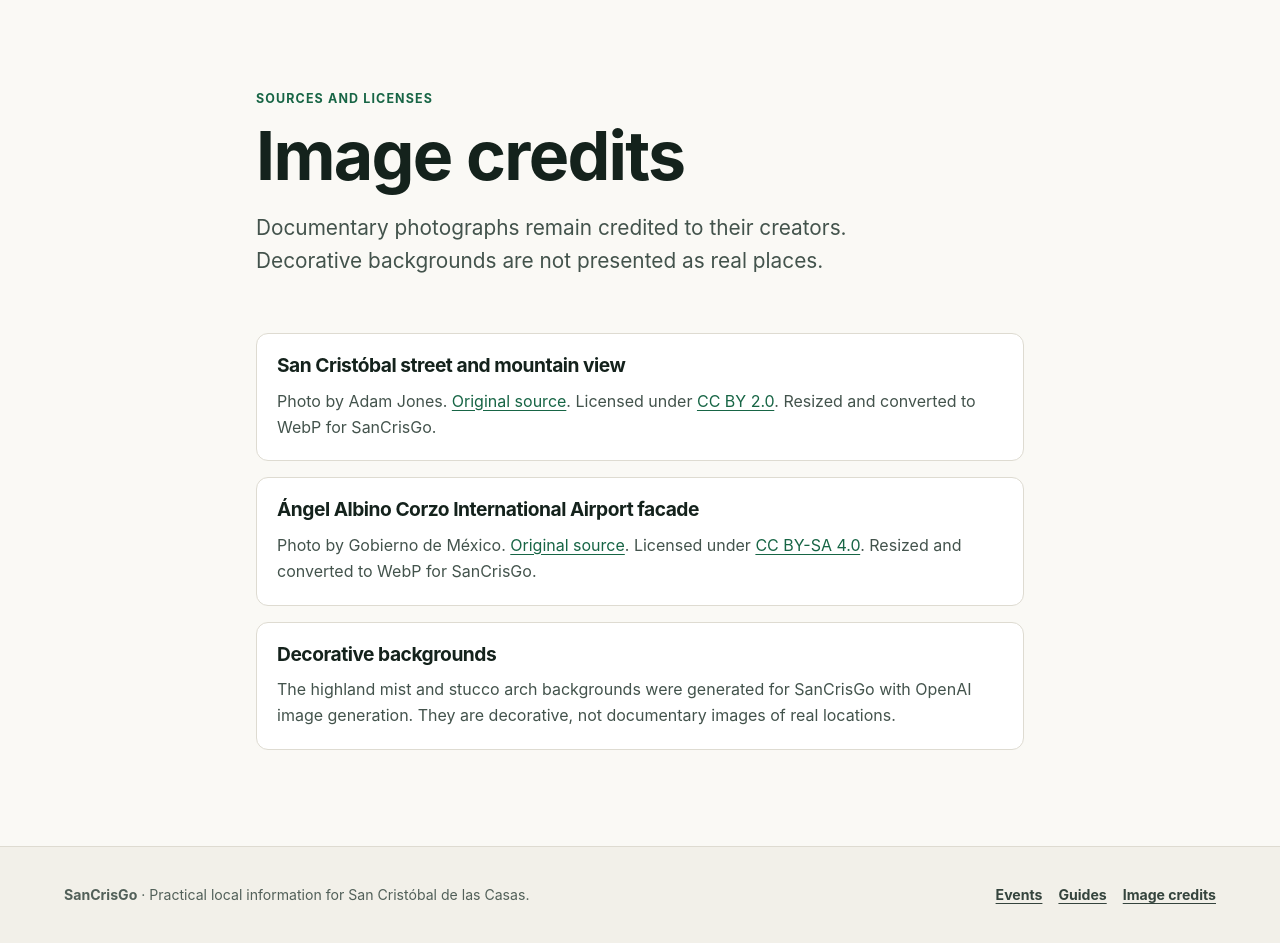
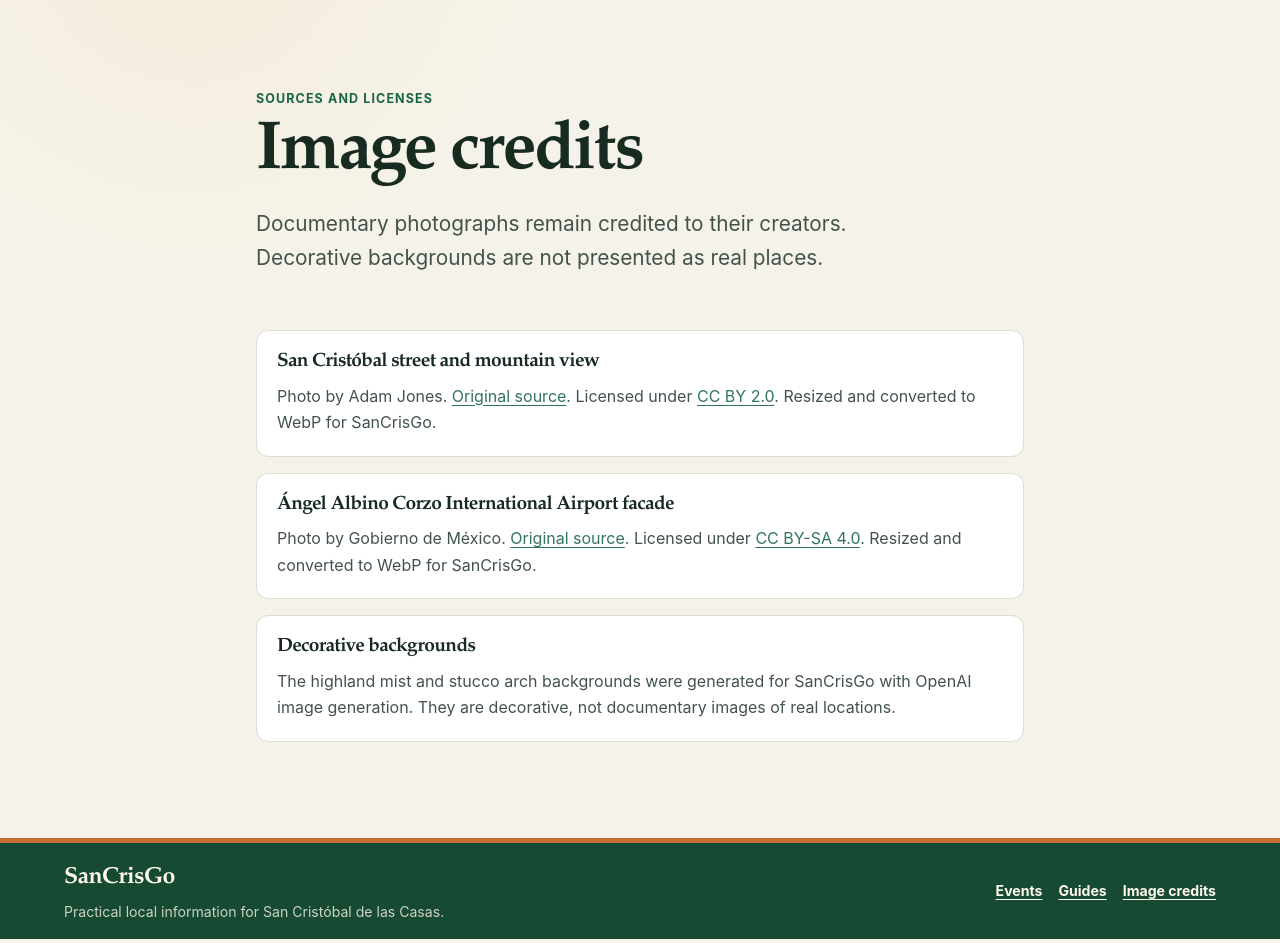
Before and after one commit to Erchim/SanCrisGo, a Next.js app: page /image-credits in a window 1280 px wide. Shown: the part 80-1023 px from the top of the page. Built offline with nearby package versions, Linux system fonts and the light colour scheme; no server answers.

Commit message:
Improve public design and guide SEO

```diff
--- a/src/app/globals.css
+++ b/src/app/globals.css
@@ -1,29 +1,39 @@
 :root {
   color-scheme: light;
+  --paper: #f5f3e9;
+  --cream: #fff9ee;
+  --ink: #243328;
+  --forest: #174a32;
+  --green: #32765a;
+  --sage: #aeb49a;
+  --terracotta: #c66d38;
+  --line: #d9d7cb;
+  --muted: #5f6d65;
+  --display-font: "Iowan Old Style", "Palatino Linotype", "Book Antiqua", Palatino, Georgia, serif;
   font-family: Inter, ui-sans-serif, system-ui, -apple-system, BlinkMacSystemFont, "Segoe UI", sans-serif;
-  color: #17251f;
-  background: #faf9f5;
+  color: var(--ink);
+  background: var(--paper);
 }
 
 * { box-sizing: border-box; }
-body { margin: 0; min-width: 20rem; }
-a { color: #176545; text-underline-offset: 0.2em; }
-a:hover { color: #0d432d; }
-.site-header { position: relative; z-index: 20; border-bottom: 1px solid #dedbd1; background: rgba(255, 255, 255, 0.92); backdrop-filter: blur(0.8rem); }
+body { min-width: 20rem; margin: 0; background: radial-gradient(circle at 15% 0%, rgba(239, 198, 145, 0.16), transparent 22rem), var(--paper); }
+a { color: var(--green); text-underline-offset: 0.2em; }
+a:hover { color: var(--forest); }
+.site-header { position: relative; z-index: 20; border-bottom: 1px solid rgba(174, 180, 154, 0.55); background: rgba(255, 249, 238, 0.9); backdrop-filter: blur(0.8rem); }
 .site-header nav, main { width: min(100% - 2rem, 72rem); margin-inline: auto; }
 .site-header nav { display: flex; align-items: center; justify-content: space-between; gap: 1.5rem; min-height: 4.5rem; }
-.site-name { color: #17251f; font-size: 1.15rem; font-weight: 750; letter-spacing: -0.02em; text-decoration: none; }
+.site-name { color: var(--forest); font-family: var(--display-font); font-size: 1.45rem; font-weight: 700; letter-spacing: -0.035em; text-decoration: none; }
 .site-links { display: flex; gap: 1.5rem; }
 .site-links a { color: #35443d; font-weight: 600; text-decoration: none; }
 .site-links a:hover { color: #176545; text-decoration: underline; }
 main { padding-block: clamp(2.5rem, 8vw, 6rem); }
-h1, h2, h3 { color: #14221c; letter-spacing: -0.025em; }
-h1 { margin: 0; font-size: clamp(2.35rem, 8vw, 4.25rem); line-height: 1.04; }
-h2 { line-height: 1.2; }
+h1, h2, h3 { color: #182b20; font-family: var(--display-font); font-weight: 700; letter-spacing: -0.035em; }
+h1 { margin: 0; font-size: clamp(2.35rem, 8vw, 4.25rem); line-height: 0.99; text-wrap: balance; }
+h2 { line-height: 1.12; text-wrap: balance; }
 p, li { line-height: 1.65; }
 .lede { max-width: 42rem; margin-block: 1.25rem 0; color: #43534c; font-size: clamp(1.1rem, 3vw, 1.3rem); line-height: 1.6; }
 .home-hero { display: grid; grid-template-columns: minmax(0, 0.92fr) minmax(20rem, 1.08fr); align-items: center; gap: clamp(2rem, 6vw, 5rem); padding-block: clamp(0.5rem, 3vw, 2rem); }
-.home-hero h1 { font-size: clamp(2.7rem, 6vw, 5.2rem); }
+.home-hero h1 { font-size: clamp(3rem, 6vw, 5.5rem); }
 .home-hero .lede { max-width: 38rem; }
 .home-hero-actions { display: flex; flex-wrap: wrap; align-items: center; gap: 0.75rem; margin-top: 2rem; }
 .home-hero-actions .primary-link { margin-top: 0; }
@@ -44,16 +54,17 @@ p, li { line-height: 1.65; }
 .home-path-card:hover > img { transform: scale(1.025); }
 .home-path-content { display: grid; width: min(100%, 28rem); gap: 0.4rem; padding: 1rem 1.1rem; border: 1px solid rgba(255, 255, 255, 0.72); border-radius: 0.75rem; background: rgba(255, 255, 255, 0.9); box-shadow: 0 0.5rem 2rem rgba(20, 34, 28, 0.12); backdrop-filter: blur(0.7rem); }
 .home-path-content .eyebrow { margin: 0; }
-.home-path-content strong { font-size: clamp(1.25rem, 3vw, 1.6rem); }
+.home-path-content strong { font-family: var(--display-font); font-size: clamp(1.4rem, 3vw, 1.75rem); letter-spacing: -0.025em; }
 .home-path-content > span:last-child { color: #43534c; line-height: 1.5; }
 .latest-guides { margin-top: clamp(4rem, 9vw, 7rem); padding-top: clamp(2rem, 6vw, 3rem); border-top: 1px solid #dedbd1; }
 .section-heading { display: flex; align-items: end; justify-content: space-between; gap: 1.5rem; margin-bottom: 1.5rem; }
 .section-heading h2 { margin: 0; font-size: clamp(1.75rem, 5vw, 2.4rem); }
 .all-guides-link { flex: none; font-weight: 700; }
-.page-heading { margin-bottom: clamp(2rem, 6vw, 3.5rem); }
+.page-heading { max-width: 48rem; margin-bottom: clamp(2rem, 6vw, 3.5rem); }
 .eyebrow, .guide-category, .event-type { margin: 0 0 0.65rem; color: #176545; font-size: 0.78rem; font-weight: 750; letter-spacing: 0.09em; text-transform: uppercase; }
 .guide-list { display: grid; grid-template-columns: repeat(auto-fit, minmax(min(100%, 19rem), 1fr)); gap: 1.25rem; margin: 0; padding: 0; list-style: none; }
-.guide-card { overflow: hidden; border: 1px solid #dedbd1; border-radius: 0.85rem; background: #fff; box-shadow: 0 0.25rem 1.25rem rgba(23, 37, 31, 0.035); }
+.guide-card { overflow: hidden; border: 1px solid var(--line); border-radius: 0.9rem; background: var(--cream); box-shadow: 0 0.45rem 1.5rem rgba(23, 74, 50, 0.055); transition: border-color 180ms ease, box-shadow 180ms ease, transform 180ms ease; }
+.guide-card:hover { border-color: rgba(50, 118, 90, 0.5); box-shadow: 0 0.8rem 2rem rgba(23, 74, 50, 0.1); transform: translateY(-0.15rem); }
 .guide-card article { display: flex; height: 100%; flex-direction: column; }
 .guide-card-media { display: block; overflow: hidden; background: #e9e7df; }
 .guide-card-media img { display: block; width: 100%; height: auto; aspect-ratio: 16 / 9; object-fit: cover; transition: transform 220ms ease; }
@@ -62,14 +73,20 @@ p, li { line-height: 1.65; }
 .guide-card h2, .guide-card h3 { margin: 0; font-size: clamp(1.35rem, 4vw, 1.65rem); }
 .guide-card h2 a, .guide-card h3 a { color: #17251f; text-decoration-thickness: 0.08em; text-decoration-color: #91b4a5; }
 .guide-card h2 a:hover, .guide-card h3 a:hover { color: #176545; text-decoration-color: currentColor; }
-.guide-summary { margin-block: 0.75rem; color: #43534c; }
+.guide-summary { display: -webkit-box; overflow: hidden; margin-block: 0.75rem; color: #43534c; -webkit-box-orient: vertical; -webkit-line-clamp: 4; }
 .guide-meta, .article-dates { color: #65716c; font-size: 0.875rem; }
 .guide-card .guide-meta { margin: auto 0 0; padding-top: 1rem; border-top: 1px solid #eeece5; }
-.guide-article { max-width: 46rem; margin-inline: auto; }
-.article-header { padding-bottom: clamp(2rem, 6vw, 3rem); border-bottom: 1px solid #dedbd1; }
+.guide-article { max-width: 72rem; margin-inline: auto; }
+.article-header { padding-bottom: clamp(2rem, 6vw, 3rem); border-bottom: 1px solid var(--line); }
+.article-header-with-image { display: grid; grid-template-columns: minmax(0, 1.15fr) minmax(16rem, 0.85fr); align-items: center; gap: clamp(1.5rem, 5vw, 3.5rem); }
+.article-header-copy { min-width: 0; }
+.guide-article-visual { margin: 0; }
+.guide-article-visual img { display: block; width: 100%; height: auto; aspect-ratio: 4 / 3; border-radius: 0.85rem; object-fit: cover; box-shadow: 0 1rem 2.5rem rgba(23, 74, 50, 0.12); }
+.guide-article-visual.is-decorative img { opacity: 0.86; }
+.guide-article-visual figcaption { margin-top: 0.55rem; color: var(--muted); font-size: 0.72rem; line-height: 1.4; }
 .article-dates { display: flex; flex-wrap: wrap; gap: 0.4rem 1.5rem; margin-top: 1.5rem; }
 .article-dates p { margin: 0; }
-.markdown { margin-top: clamp(2.25rem, 7vw, 4rem); color: #26352f; font-size: 1.0625rem; }
+.markdown { max-width: 46rem; margin: clamp(2.25rem, 7vw, 4rem) auto 0; color: #26352f; font-size: 1.0625rem; }
 .markdown > :first-child { margin-top: 0; }
 .markdown h2 { margin-block: 2.75rem 1rem; font-size: clamp(1.6rem, 5vw, 2rem); }
 .markdown h3 { margin-block: 2.25rem 0.75rem; font-size: 1.3rem; line-height: 1.3; }
@@ -124,11 +141,11 @@ p, li { line-height: 1.65; }
 .events-empty a { font-weight: 700; }
 
 .event-article { max-width: 48rem; margin-inline: auto; }
-.event-breadcrumbs { margin-bottom: 0.8rem; color: #65716c; font-size: 0.82rem; }
-.event-breadcrumbs ol { display: flex; overflow: hidden; flex-wrap: wrap; gap: 0.3rem; margin: 0; padding: 0; list-style: none; }
-.event-breadcrumbs li { display: flex; min-width: 0; align-items: center; gap: 0.3rem; line-height: 1.4; }
-.event-breadcrumbs li:not(:last-child)::after { color: #9aa39e; content: "/"; }
-.event-breadcrumbs li:last-child { overflow: hidden; max-width: 100%; text-overflow: ellipsis; white-space: nowrap; }
+.event-breadcrumbs, .content-breadcrumbs { margin-bottom: 1.15rem; color: #65716c; font-size: 0.82rem; }
+.event-breadcrumbs ol, .content-breadcrumbs ol { display: flex; overflow: hidden; flex-wrap: wrap; gap: 0.3rem; margin: 0; padding: 0; list-style: none; }
+.event-breadcrumbs li, .content-breadcrumbs li { display: flex; min-width: 0; align-items: center; gap: 0.3rem; line-height: 1.4; }
+.event-breadcrumbs li:not(:last-child)::after, .content-breadcrumbs li:not(:last-child)::after { color: #9aa39e; content: "/"; }
+.event-breadcrumbs li:last-child, .content-breadcrumbs li:last-child { overflow: hidden; max-width: 100%; text-overflow: ellipsis; white-space: nowrap; }
 .back-link { display: inline-block; margin-bottom: 2rem; font-weight: 700; }
 .event-article-header { padding-bottom: clamp(2rem, 6vw, 3rem); border-bottom: 1px solid #dedbd1; }
 .event-gallery { display: grid; grid-template-columns: repeat(2, minmax(0, 1fr)); gap: 0.65rem; margin-top: 1.5rem; }
@@ -217,11 +234,13 @@ p, li { line-height: 1.65; }
 .credits-list li { padding: 1.25rem; border: 1px solid #dedbd1; border-radius: 0.75rem; background: #fff; }
 .credits-list h2 { margin: 0; font-size: 1.2rem; }
 .credits-list p { margin: 0.65rem 0 0; color: #43534c; }
-.site-footer { border-top: 1px solid #dedbd1; background: #f2f0e9; }
+.site-footer { border-top: 0.35rem solid var(--terracotta); background: var(--forest); }
 .site-footer > div { display: flex; width: min(100% - 2rem, 72rem); min-height: 6rem; align-items: center; justify-content: space-between; gap: 1.5rem; margin-inline: auto; }
-.site-footer p { margin: 0; color: #526059; font-size: 0.88rem; }
+.site-footer p { display: grid; gap: 0.15rem; margin: 0; color: rgba(255, 249, 238, 0.78); font-size: 0.88rem; }
+.footer-name { color: var(--cream); font-family: var(--display-font); font-size: 1.45rem; letter-spacing: -0.025em; }
 .site-footer nav { display: flex; flex-wrap: wrap; gap: 1rem; }
-.site-footer a { color: #35443d; font-size: 0.88rem; font-weight: 700; }
+.site-footer a { color: var(--cream); font-size: 0.88rem; font-weight: 700; }
+.site-footer a:hover { color: #efc691; }
 
 @media (max-width: 34rem) {
   .site-header nav, main { width: min(100% - 1.25rem, 72rem); }
@@ -262,9 +281,11 @@ p, li { line-height: 1.65; }
   .home-hero { grid-template-columns: 1fr; }
   .home-hero-visual img { max-height: 28rem; }
   .home-path-grid { grid-template-columns: 1fr; }
+  .article-header-with-image { grid-template-columns: 1fr; }
+  .guide-article-visual { max-width: 30rem; }
 }
 
 @media (prefers-reduced-motion: reduce) {
   .admin-spinner { animation-duration: 1.4s; }
-  .event-card-media img, .guide-card-media img, .home-path-card > img { transition: none; }
+  .event-card-media img, .guide-card-media img, .home-path-card > img, .guide-card { transition: none; }
 }
--- a/src/app/layout.tsx
+++ b/src/app/layout.tsx
@@ -36,7 +36,7 @@ export default function RootLayout({ children }: Readonly<{ children: React.Reac
         <main>{children}</main>
         <footer className="site-footer">
           <div>
-            <p><strong>SanCrisGo</strong> · Practical local information for San Cristóbal de las Casas.</p>
+            <p><strong className="footer-name">SanCrisGo</strong><span>Practical local information for San Cristóbal de las Casas.</span></p>
             <nav aria-label="Footer navigation">
               <Link href="/events">Events</Link>
               <Link href="/guides">Guides</Link>
```
Also changed, not shown: src/app/guides/[slug]/page.tsx (+57 -1 lines), src/app/guides/page.tsx (+19 -2 lines), src/app/page.tsx (+19 -0 lines).
